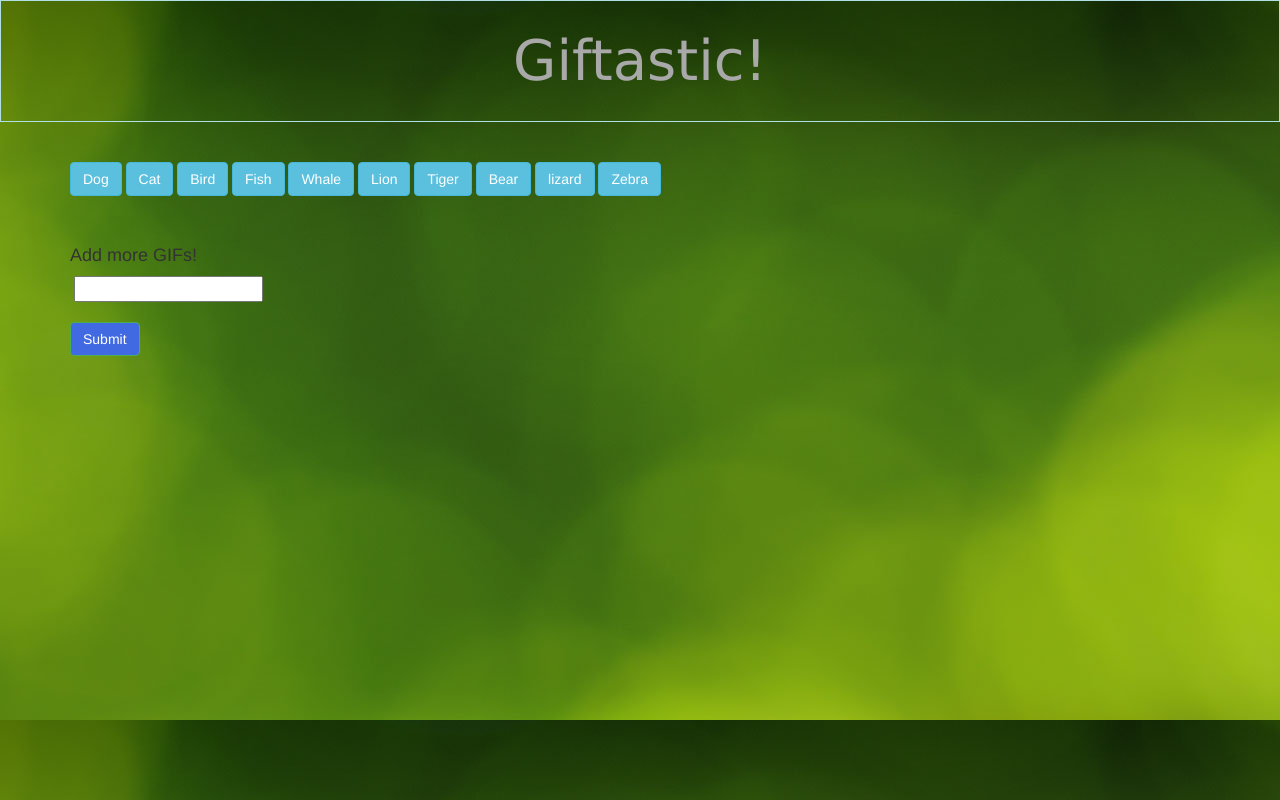
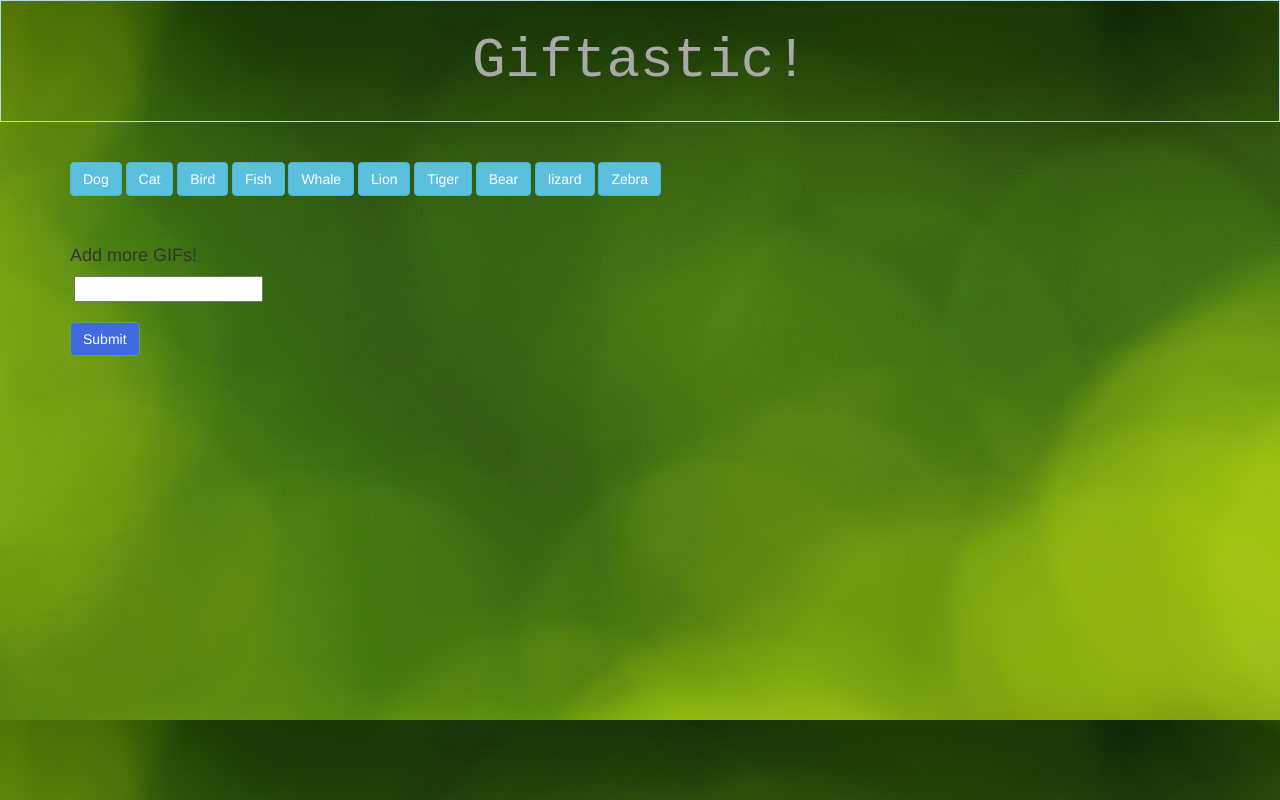
Before and after one commit to knarf6925/GifTastic, a plain HTML site: page index.html in a window 1280 px wide. Drawn offline with nearby package versions, Linux system fonts and the light colour scheme.

Commit message:
adjustments

```diff
--- a/assets/css/style.css
+++ b/assets/css/style.css
@@ -1,7 +1,7 @@
 header {
     text-align: center;
     color:darkgrey;
-    font-family: 'Lucida Sans', 'Lucida Sans Regular', 'Lucida Grande', 'Lucida Sans Unicode', Geneva, Verdana, sans-serif;
+    font-family: monospace;
     font-size: 400%;
     border: 1px solid powderblue;
     padding: 20px;
```
Also changed, not shown: assets/javascript/app.js (+7 -1 lines).
